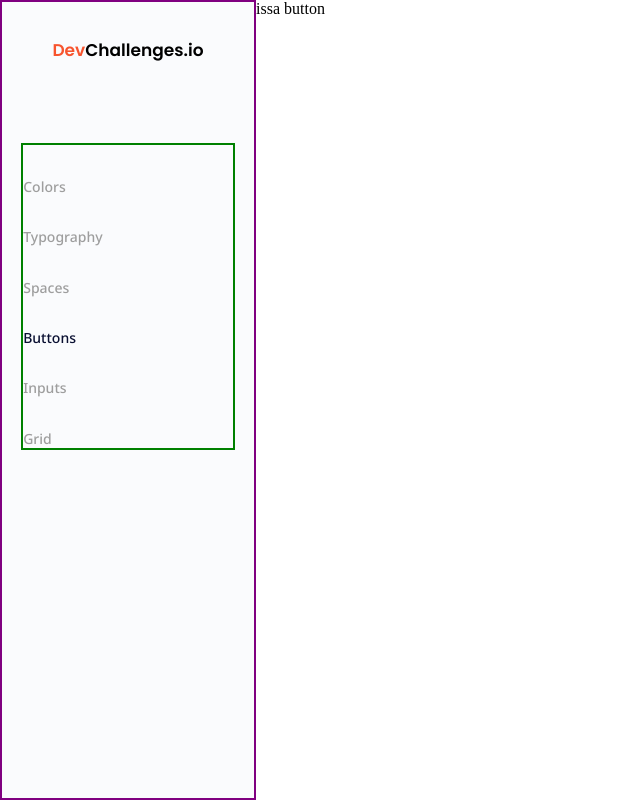
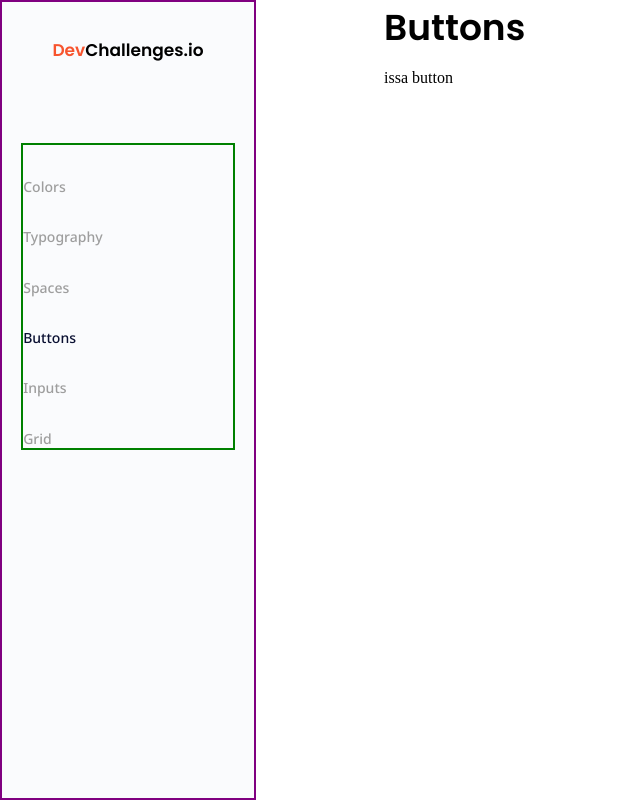
Before and after one commit to sidramwaseem/Button-Component, a React (Create React App) app: page / in a window 1280 px wide. Shown: the whole page, without its empty margins (0-640 px from the left). Built offline with nearby package versions, Linux system fonts and the light colour scheme.

Commit message:
update app.js

```diff
--- a/src/App.js
+++ b/src/App.js
@@ -7,8 +7,10 @@ function App() {
   return (
     <section className="container">
       <Nav />
-
-      <Buttons />
+      <div className="button-container">
+    <h1>Buttons</h1>
+    <Buttons />
+    </div>
     </section>
   );
 }
```
